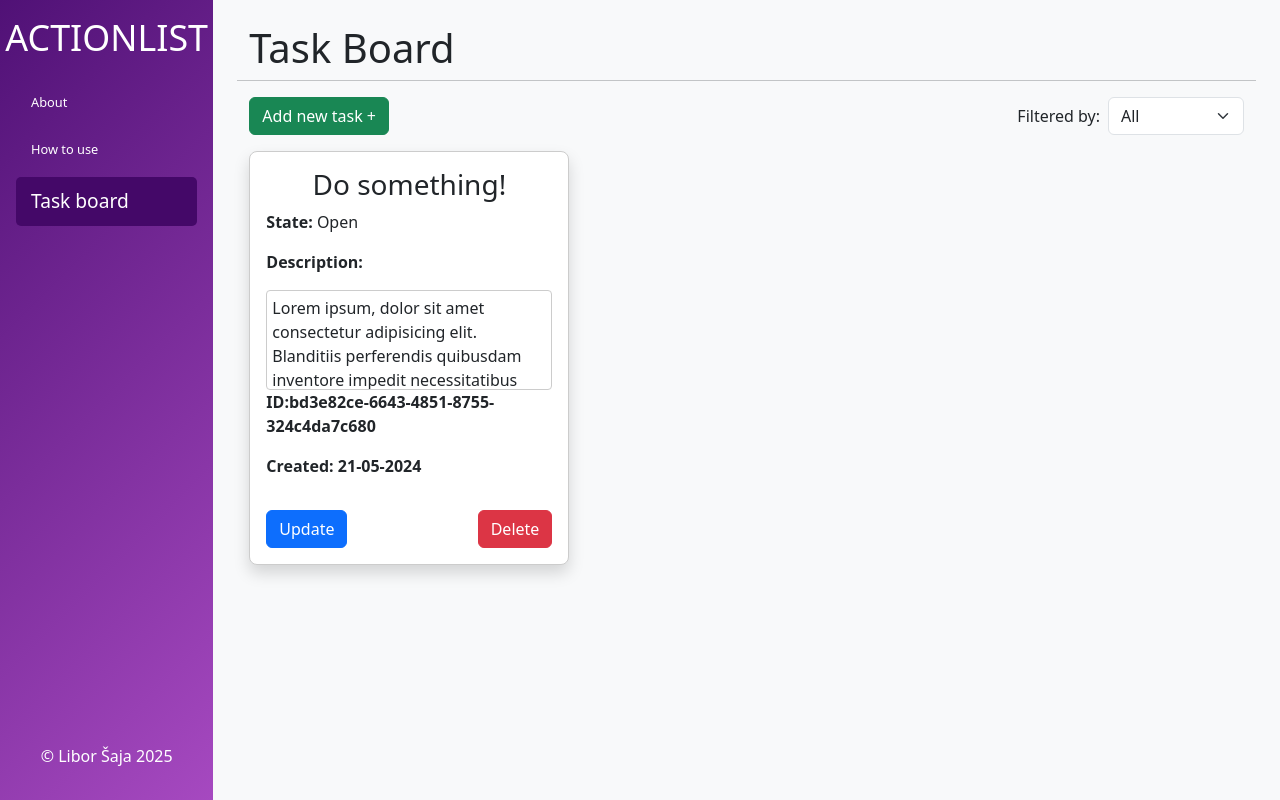
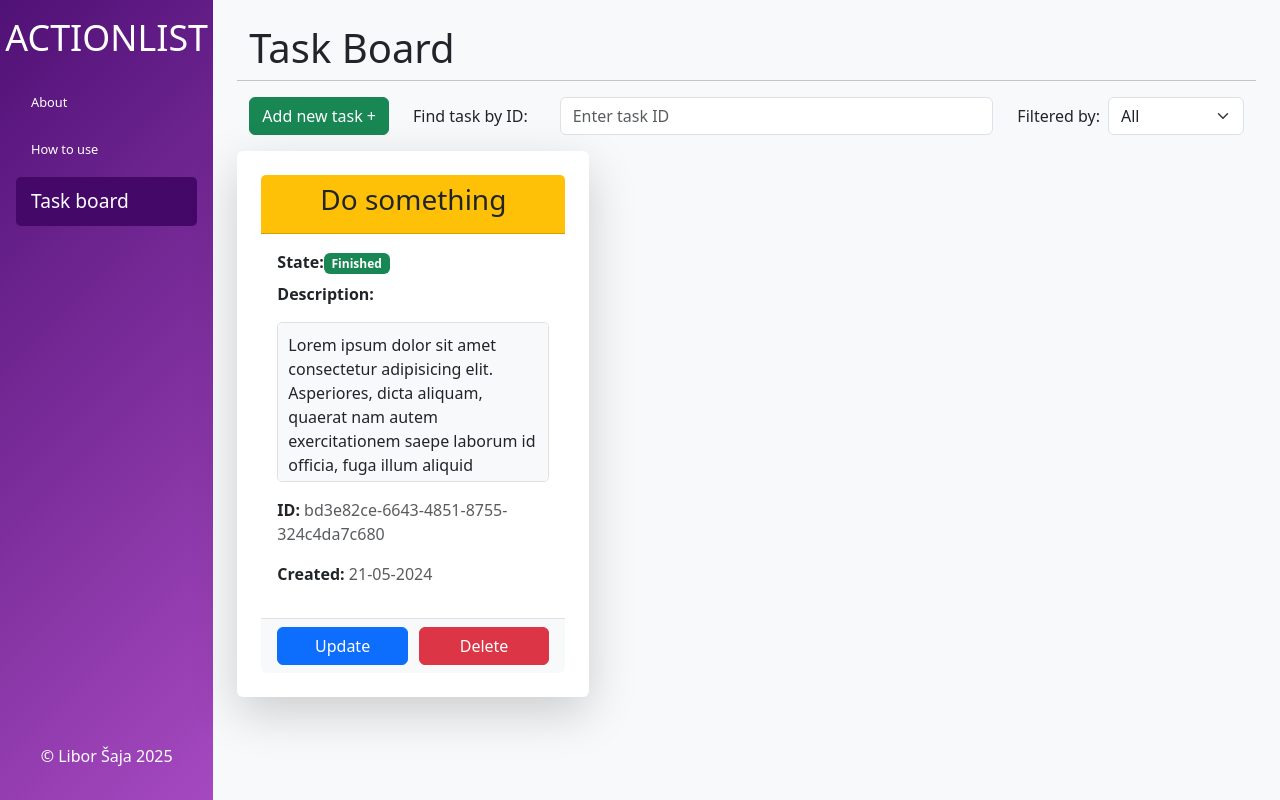
Before and after one commit to LiborSaja/ActionListF, a Vue app: page /task-board in a window 1280 px wide. Built offline with nearby package versions, Linux system fonts and the light colour scheme.

Commit message:
axios_implemented

```diff
--- a/package.json
+++ b/package.json
@@ -9,6 +9,7 @@
     "preview": "vite preview"
   },
   "dependencies": {
+    "axios": "^1.7.9",
     "vue": "^3.5.13",
     "vue-router": "^4.5.0"
   },
--- a/src/components/TaskBoardPage.vue
+++ b/src/components/TaskBoardPage.vue
@@ -10,14 +10,32 @@
                 <button class="btn btn-success">Add new task +</button>
             </div>
 
+            <!-- Vyhledávání -->
+            <div class="col-auto position-relative">
+                <label for="find-task" class="form-label mb-0 me-2">
+                    Find task by ID:
+                </label>
+            </div>
+            <div class="col">
+                <div class="position-relative">
+                    <input
+                        type="text"
+                        id="find-task"
+                        class="form-control"
+                        placeholder="Enter task ID"
+                        v-model="searchQuery" />
+                    <button
+                        class="cross"
+                        v-if="searchQuery"
+                        @click="clearSearch">
+                        X
+                    </button>
+                </div>
+            </div>
             <!-- Filtrace -->
-            <div class="col-auto ms-auto">
-                <div class="d-flex align-items-center">
+            <div class="col-auto ms-auto d-flex align-items-center">
                 <span class="me-2">Filtered by:</span>
-                    <select
-                        name="status"
-                        id="status"
-                        class="form-select w-auto">
+                <select name="status" id="status" class="form-select w-auto">
                     <option value="all" selected>All</option>
                     <option value="open">Open</option>
                     <option value="in-progress">In progress</option>
@@ -25,21 +43,36 @@
                 </select>
             </div>
         </div>
-        </div>
-        <div class="my-3">
+
+        <div class="row my-3">
             <TaskCard></TaskCard>
         </div>
     </div>
 </template>
 
-<script>
+<script setup>
+import { ref } from "vue";
 import TaskCard from "./TaskCard.vue";
-export default {
-    name: "TaskBoardPage",
-    components: {
-        TaskCard,
-    },
+
+// Reaktivní proměnná pro hodnotu inputu
+const searchQuery = ref("");
+
+// Funkce pro vyčištění inputu
+const clearSearch = () => {
+    searchQuery.value = "";
 };
 </script>
 
-<style></style>
+<style>
+.cross {
+    position: absolute;
+    top: 50%;
+    right: 10px;
+    transform: translateY(-50%);
+    background: none;
+    border: none;
+    padding: 0;
+    font-size: 16px;
+    cursor: pointer;
+}
+</style>
--- a/src/components/TaskCard.vue
+++ b/src/components/TaskCard.vue
@@ -1,31 +1,38 @@
 <template>
-    <div class="card shadow p-3 mb-4">
-        <h3 class="text-center">{{ title }}Do something!</h3>
-        <p>
+    <div class="card shadow-lg p-4 mb-4 bg-white rounded">
+        <div class="card-header text-center text-dark bg-warning">
+            <h3 class="card-title">{{ title }}Do something</h3>
+        </div>
+        <div class="card-body">
+            <p class="mb-2">
                 <strong>State:</strong>
-            {{ state }}Open
+                <span class="badge bg-success">{{ state }} Finished</span>
             </p>
             <p><strong>Description:</strong></p>
             <div class="description-container">
                 <p>
-                {{ content }} Lorem ipsum, dolor sit amet consectetur
-                adipisicing elit. Blanditiis perferendis quibusdam inventore
-                impedit necessitatibus quam ipsam cum mollitia quaerat
-                perspiciatis, minus dolore molestias suscipit culpa odio modi
-                iusto dolor provident saepe repudiandae vero. Inventore porro
-                saepe, ea sit placeat nemo esse accusamus numquam possimus error
-                maxime eos fuga blanditiis eaque?
+                    {{ content }} Lorem ipsum dolor sit amet consectetur
+                    adipisicing elit. Asperiores, dicta aliquam, quaerat nam
+                    autem exercitationem saepe laborum id officia, fuga illum
+                    aliquid expedita dolorem possimus itaque! Neque, ullam
+                    voluptates. Fuga dolore hic maxime accusantium eos
+                    laudantium expedita cum error quo tenetur quibusdam omnis
+                    obcaecati eaque quidem, vel rem repellendus maiores.
                 </p>
             </div>
-        <p>
-            <strong>ID:bd3e82ce-6643-4851-8755-324c4da7c680</strong>
-            {{ id }}
+            <p class="mt-3">
+                <strong>ID:</strong>
+                <span class="text-muted">
+                    {{ id }} bd3e82ce-6643-4851-8755-324c4da7c680
+                </span>
             </p>
             <p>
-            <strong>Created: 21-05-2024</strong>
-            {{ createdDate }}
+                <strong>Created:</strong>
+                <span class="text-muted">{{ createdDate }} 21-05-2024</span>
             </p>
-        <div class="d-flex justify-content-between mt-3">
+        </div>
+        <div
+            class="card-footer d-flex justify-content-between bg-light rounded-bottom">
             <button class="btn btn-primary">Update</button>
             <button class="btn btn-danger">Delete</button>
         </div>
@@ -62,17 +69,29 @@ export default {
 
 <style>
 .card {
-    border: 1px solid #ccc;
-    border-radius: 8px;
-    max-width: 20em;
-    background-color: #fff;
+    max-width: 22rem;
+    border: none;
+    box-shadow: 0 4px 6px rgba(0, 0, 0, 0.1);
+}
+
+.card-header {
+    font-weight: bold;
 }
 
 .description-container {
-    max-height: 100px;
+    max-height: 10em;
     overflow-y: auto;
-    border: 1px solid #ccc;
-    padding: 5px;
-    border-radius: 4px;
+    background-color: #f8f9fa;
+    border: 1px solid #e0e0e0;
+    padding: 10px;
+    border-radius: 5px;
+}
+
+.card-footer button {
+    width: 48%;
+}
+
+.card-footer {
+    border-top: 1px solid #e0e0e0;
 }
 </style>
```
Also changed, not shown: src/services/axios.js (added, +11 -0 lines), 1 other file (tests, documents, lock files or other folders). Lines whose indentation alone changed are shown as unchanged.
